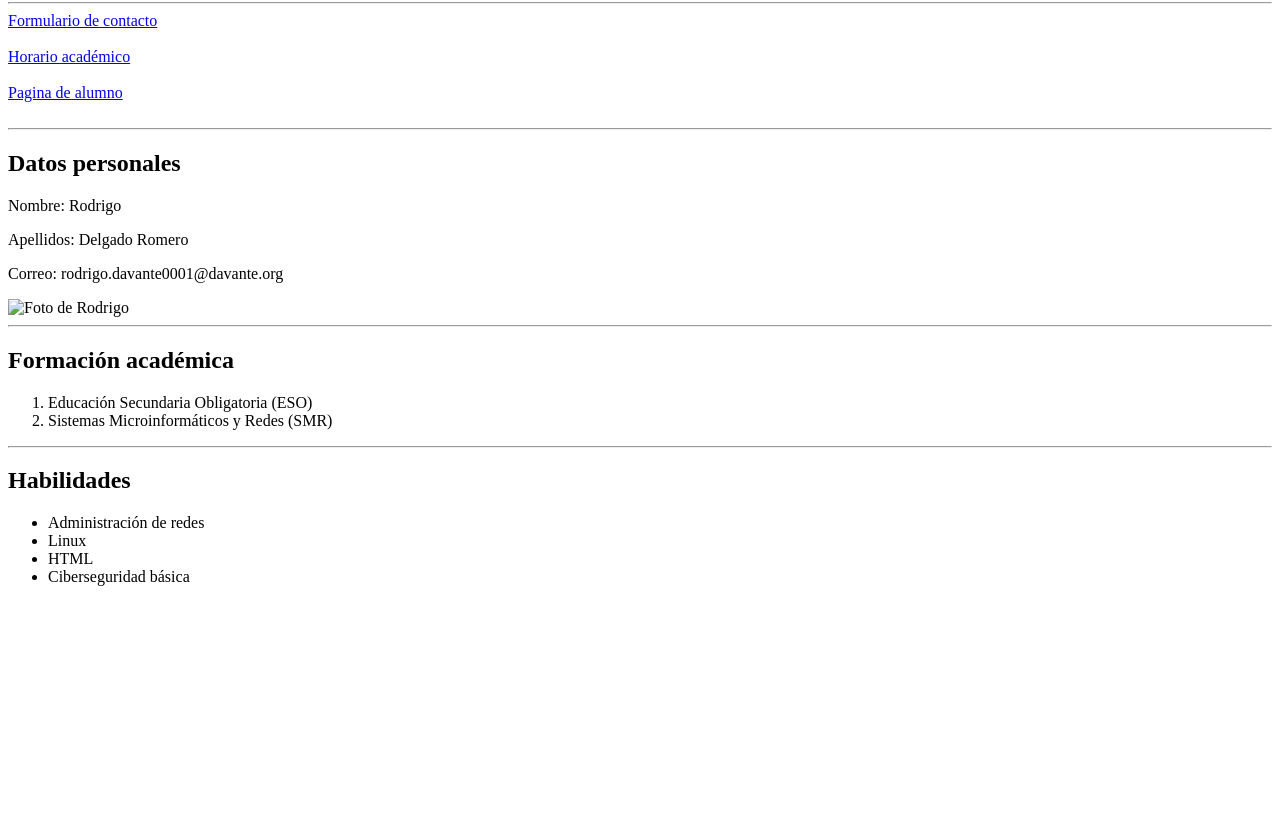
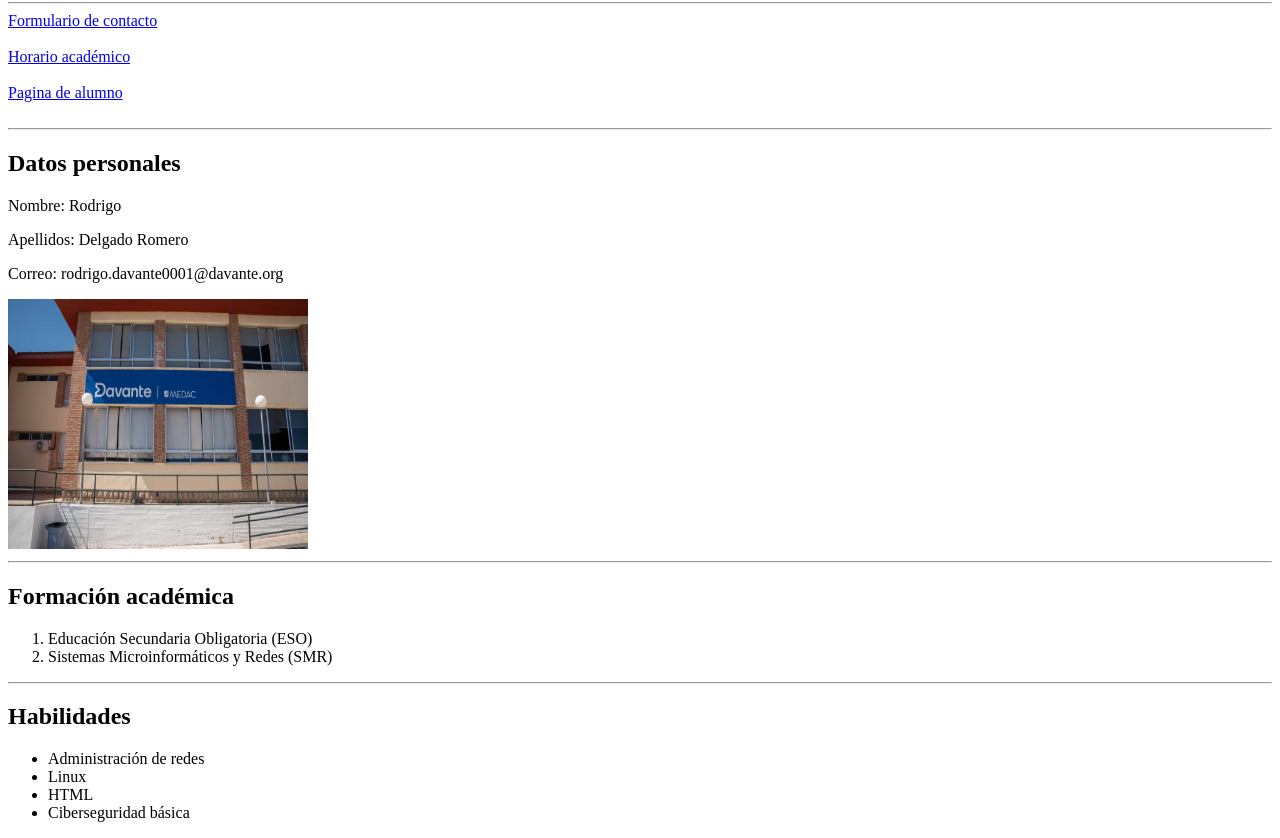
Before and after one commit to rodrigodavante0001/DegadoRomero_Rodrigo_AW, a plain HTML site: page index.html in a window 1280 px wide. Shown: the part 78-916 px from the top of the page. Before the commit the page ends 800 px from the top, so only its background shows below. Drawn offline with Linux system fonts and the light colour scheme.

Commit message:
Update index.html

```diff
--- a/index.html
+++ b/index.html
@@ -25,7 +25,7 @@
 <p>Apellidos: Delgado Romero</p>
 <p>Correo: rodrigo.davante0001@davante.org</p>
 
-<img src="img/foto.jpg" alt="Foto de Rodrigo" width="250"<br>
+<img src="img/medac.jpg" alt="Imagen de Vandelvira" height="250" width="300"><br>
 
 <hr>
 
```
